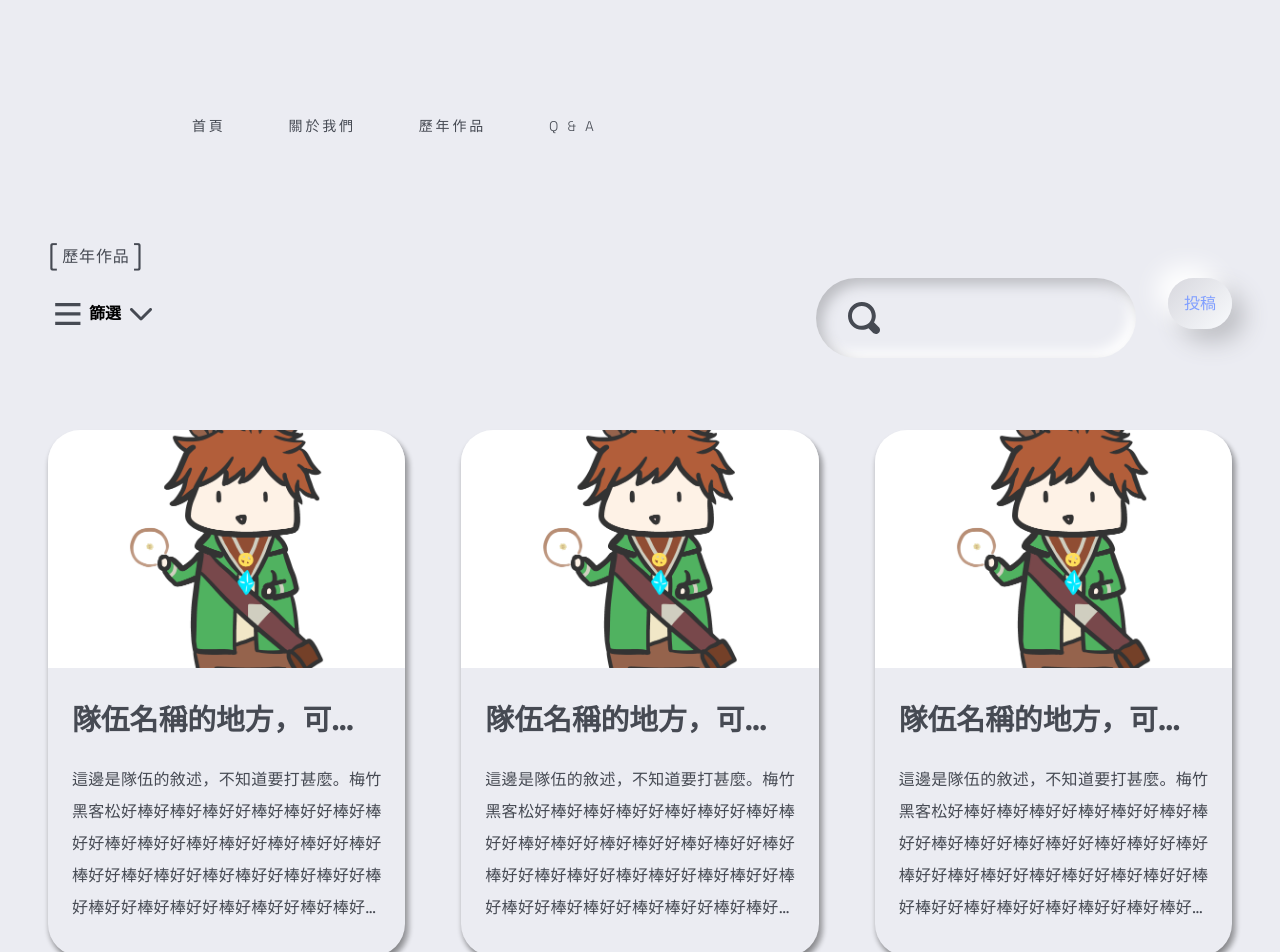
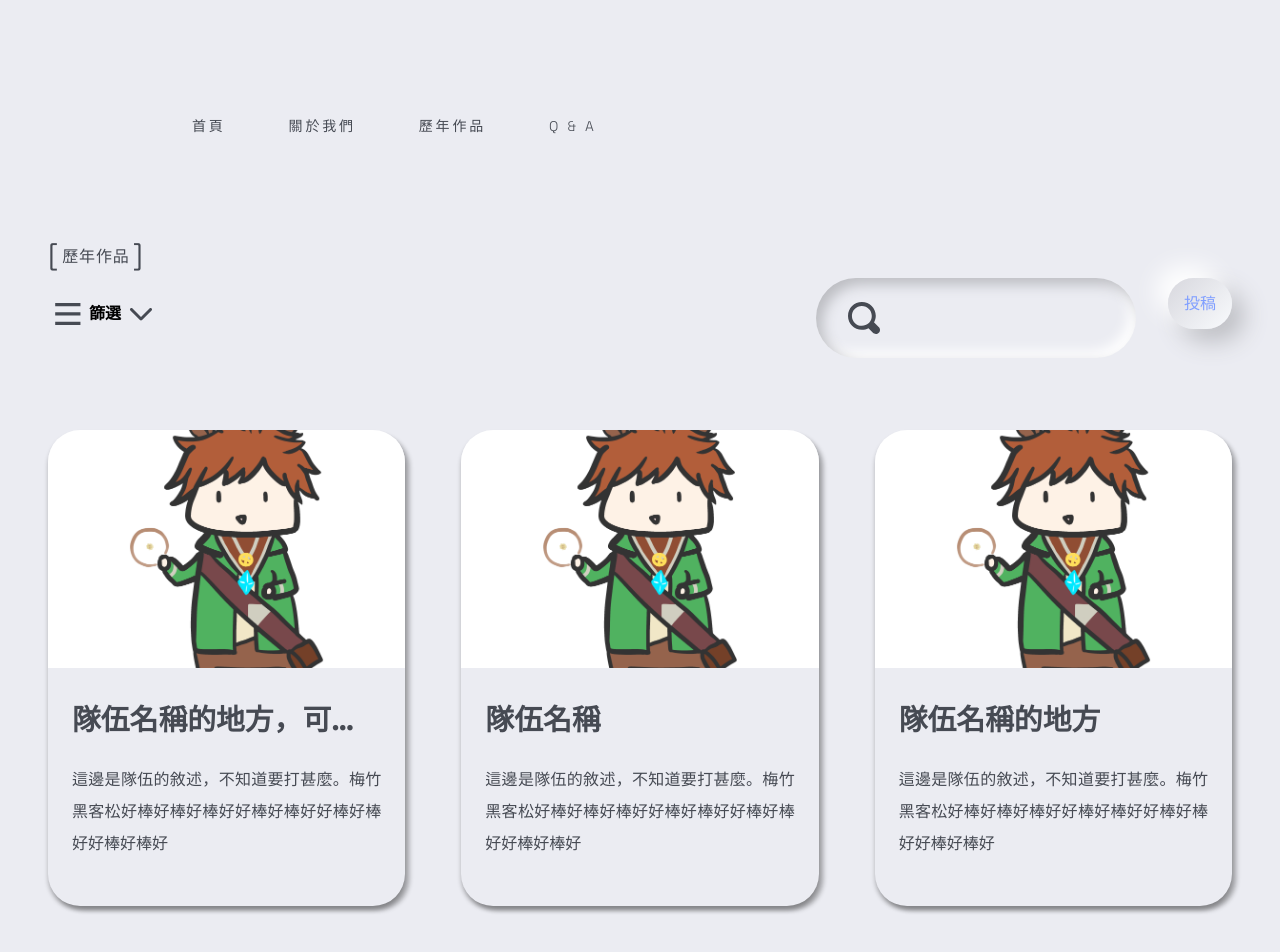
Before and after one commit to Official-Meichu-Hackathon/2023-mc-ten-year-web-v2, a Next.js app: page /works in a window 1280 px wide. Shown: the top 952 px of the page. Built offline with nearby package versions, Linux system fonts and the light colour scheme.

Commit message:
add link to mail and github

```diff
--- a/src/app/components/Team/Card.js
+++ b/src/app/components/Team/Card.js
@@ -5,12 +5,12 @@ import "./local.scss";
 import "../../globals.scss"
 import Team_Intro from "./Team_Intro";
 
-export function CardV({ img, title, contents, link }) {
+export function CardV({ img, title, contents }) {
 
   const group = "2022 創客組";
   const name = "林家宇、許伊辰、葉孟昀";
   const mail = "mchackathon2023@gmail.com";
-  const github = "teamName/teamProject";
+  const github = "Official-Meichu-Hackathon";
   const tags = ["人工智慧", "金融科技", "創業"];
   const view = "3851";
   const msg = "12";
--- a/src/app/components/Team/Card_title.js
+++ b/src/app/components/Team/Card_title.js
@@ -8,24 +8,28 @@ import msgIcon from "../../../../public/img/Team/message-outline.svg";
 import "./local.scss";
 import "../../globals.scss"
 
-export function Card_title({title, group, name, mail, github, tags, view, msg}){
-    return(
+export function Card_title({ title, group, name, mail, github, tags, view, msg }) {
+    return (
         <div className="">
             <div className="bg-card-1 md:px-16 px-8 py-12 pb-6">
                 <div className="flex justify-between items-start">
-                    <h1 className="hidden md:block">{ title }</h1>
-                    <h2 className="block md:hidden">{ title }</h2>
+                    <h1 className="hidden md:block">{title}</h1>
+                    <h2 className="block md:hidden">{title}</h2>
                     {/* <Image src={ close } alt="close" width={30} height={30} className="pt-4"/> */}
                 </div>
-                <p className="text-title">{ group } ｜ { name }</p>
+                <p className="text-title">{group} ｜ {name}</p>
                 <div className="space-y-1">
                     <div className="flex">
-                        <Image src={ mailIcon } alt="Mail Icon" width={20.83} height={16.67} />
-                        <p className="pl-2 text-tag">{ mail }</p>
+                        <a href={`mailto:${ mail }`} className="flex items-center">
+                            <Image src={mailIcon} alt="Mail Icon" width={20.83} height={16.67} />
+                            <p className="pl-2 text-tag">{mail}</p>
+                        </a>
                     </div>
                     <div className="flex">
-                        <Image src={ githubIcon } alt="GitHub Icon" width={20.83} height={16.67} />
-                        <p className="pl-2 text-tag">{ github }</p>
+                        <a href={`https://github.com/${github}`} target="_blank" rel="noopener noreferrer" className="flex items-center">
+                            <Image src={githubIcon} alt="GitHub Icon" width={20.83} height={16.67} />
+                            <p className="pl-2 text-tag">{github}</p>
+                        </a>
                     </div>
                 </div>
             </div>
@@ -40,12 +44,12 @@ export function Card_title({title, group, name, mail, github, tags, view, msg}){
                 <div className="hidden md:block">
                     <div className="flex space-x-4">
                         <div className="flex">
-                            <Image src={ eyeIcon } alt="eye Icon" width={20.83} height={16.67} />
-                            <p className="pl-2 text-tag">{ view }</p>
+                            <Image src={eyeIcon} alt="eye Icon" width={20.83} height={16.67} />
+                            <p className="pl-2 text-tag">{view}</p>
                         </div>
                         <div className="flex">
-                            <Image src={ msgIcon } alt="Message Icon" width={20.83} height={16.67} />
-                            <p className="pl-2 text-tag">{ msg }</p>
+                            <Image src={msgIcon} alt="Message Icon" width={20.83} height={16.67} />
+                            <p className="pl-2 text-tag">{msg}</p>
                         </div>
                     </div>
                 </div>
--- a/src/app/works/page.js
+++ b/src/app/works/page.js
@@ -62,11 +62,56 @@ function CardSec({ setInView, isMobile }) {
         setInView(isInView);
     }, [isInView, setInView]);
 
-    const img = refImg;
-    const title = "隊伍名稱的地方，可能名字超級長就會變到第二行或直接不見之類的";
-    const contents = ["這邊是隊伍的敘述，不知道要打甚麼。梅竹黑客松好棒好棒好棒好好棒好棒好好棒好棒好好棒好棒好好棒好棒好好棒好棒好好棒好棒好好棒好棒好好棒好棒好好棒好棒好好棒好棒好好棒好棒好好棒好棒好好棒好棒好好棒好棒好棒好棒好棒好棒好棒好棒好棒好棒好棒好棒好棒好棒好棒好棒好棒好棒好棒好棒好棒好棒好棒好棒好棒好棒好棒好棒好棒好棒好棒好棒好棒好棒好棒好棒好棒好棒好棒好棒好棒好棒好棒好棒好棒好棒好棒好棒好棒好棒好棒好棒好棒好棒好棒好棒好棒好棒好棒好棒。"];
-    const group = "2022 創客組";
-    const award = " 冠軍 ";
+    const team = [
+        {
+            id: 1,
+            title: "隊伍名稱的地方，可能名字超級長就會變到第二行或直接不見之類的",
+            img: refImg,
+            group: "2022 創客組",
+            contents: ["這邊是隊伍的敘述，不知道要打甚麼。梅竹黑客松好棒好棒好棒好好棒好棒好好棒好棒好好棒好棒好"],
+            award: "冠軍"
+        },
+        {
+            id: 2,
+            title: "隊伍名稱",
+            img: refImg,
+            group: "2022 創客組",
+            contents: ["這邊是隊伍的敘述，不知道要打甚麼。梅竹黑客松好棒好棒好棒好好棒好棒好好棒好棒好好棒好棒好"],
+            award: "冠軍"
+        },
+        {
+            id: 3,
+            title: "隊伍名稱的地方",
+            img: refImg,
+            group: "2022 創客組",
+            contents: ["這邊是隊伍的敘述，不知道要打甚麼。梅竹黑客松好棒好棒好棒好好棒好棒好好棒好棒好好棒好棒好"],
+            award: "冠軍"
+        },
+        {
+            id: 4,
+            title: "隊伍名稱的地方，可能名字",
+            img: refImg,
+            contents: ["這邊是隊伍的敘述，不知道要打甚麼。梅竹黑客松好棒好棒好棒好好棒好棒好好棒好棒好好棒好棒好"],
+            group: "2022 創客組",
+            award: "亞軍"
+        },
+        {
+            id: 5,
+            title: "隊伍名稱的地方，可能名字超級長就",
+            img: refImg,
+            group: "2022 創客組",
+            contents: ["這邊是隊伍的敘述，不知道要打甚麼。梅竹黑客松好棒好棒好棒好好棒好棒好好棒好棒好好棒好棒好"],
+            award: "冠軍"
+        },
+        {
+            id: 6,
+            title: "隊伍名稱的地方，可能名字超級長就會變到第",
+            img: refImg,
+            contents: ["這邊是隊伍的敘述，不知道要打甚麼。梅竹黑客松好棒好棒好棒好好棒好棒好好棒好棒好好棒好棒好好棒好棒好好棒好棒好好棒好棒好好棒好棒好好棒好棒好好棒好棒好好棒好棒好好棒好棒好好棒好棒好好棒好棒好好棒好棒好棒好棒好棒好棒好棒好棒好棒好棒好棒好棒好棒好棒好棒好棒好棒好棒好棒好棒好棒好棒好棒好棒好棒好棒好棒好棒好棒好棒好棒好棒好棒好棒好棒好棒好棒好棒好棒好棒好棒好棒好棒好棒好棒好棒好棒好棒好棒好棒好棒好棒好棒好棒好棒好棒好棒好棒好棒好棒。"],
+            group: "2022 創客組",
+            award: "季軍"
+        },
+    ];
 
 
     return (
@@ -87,12 +132,14 @@ function CardSec({ setInView, isMobile }) {
             </div>
 
             <div className="grid gap-14 py-20 grid-cols-1 grid-cols-1 md:grid-cols-2 lg:grid-cols-3 items-center justify-center justify-items-center">
-                <CardV img={img} title={title} contents={contents} moreInfo={viewMore} link="/qna" group={group} award={award} />
-                <CardV img={img} title={title} contents={contents} moreInfo={viewMore} link="/qna" group={group} award={award} />
-                <CardV img={img} title={title} contents={contents} moreInfo={viewMore} link="/qna" group={group} award={award} />
-                <CardV img={img} title={title} contents={contents} moreInfo={viewMore} link="/qna" group={group} award={award} />
-                <CardV img={img} title={title} contents={contents} moreInfo={viewMore} link="/qna" group={group} award={award} />
-                <CardV img={img} title={title} contents={contents} moreInfo={viewMore} link="/qna" group={group} award={award} />
+                {team.map(item => (
+                    <CardV
+                        key={item.id}
+                        img={item.img}
+                        title={item.title}
+                        contents={item.contents}  // 這裡的 contents 可能需要根據你的需求更改
+                    />
+                ))}
             </div>
 
 
```
